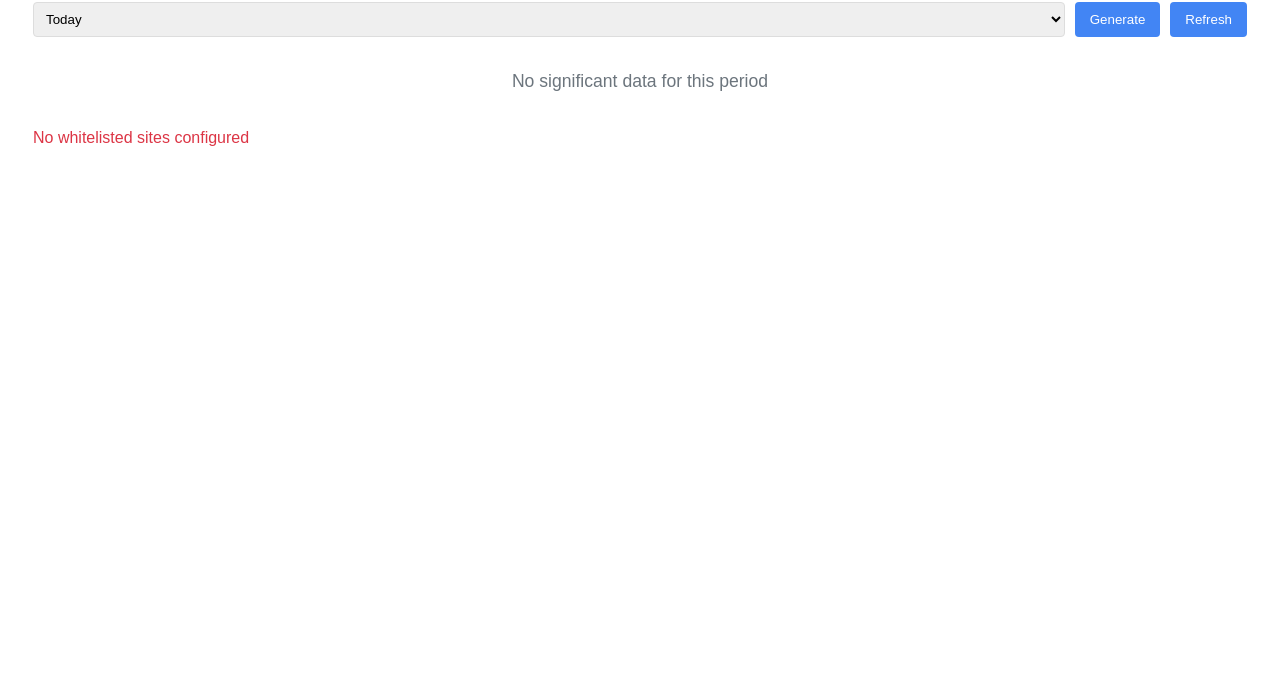
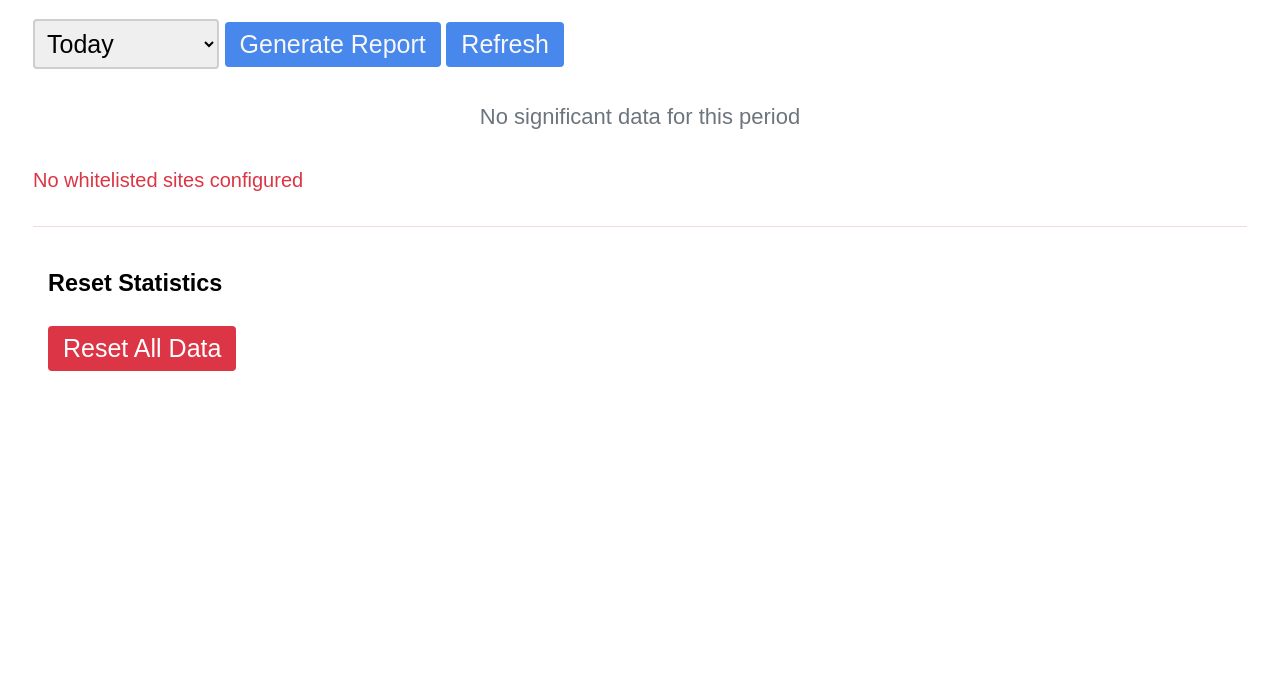
Before and after one commit to alanwang981/anti-procrastination, a browser extension: page report.html in a window 1280 px wide. Shown: the part 116-800 px from the top of the page. Drawn offline with Linux system fonts and the light colour scheme.

Commit message:
Update report.html
Added reset statistics

```diff
--- a/report.html
+++ b/report.html
@@ -8,6 +8,7 @@
       padding: 25px;
       min-width: 500px;
       line-height: 1.6;
+      font-size: 1.25em;
     }
     h1 {
       font-size: 1.8em;
@@ -23,16 +24,18 @@
     select {
       flex-grow: 1;
       padding: 8px;
-      border: 1px solid #ddd;
+      border: 2px solid #cecece;
       border-radius: 4px;
+      font-size: 1.25em;
     }
     button {
       padding: 8px 15px;
-      background-color: #4285f4;
-      color: white;
+      background-color: #4887eb;
+      color: #f8f8f8;
       border: none;
       border-radius: 4px;
       cursor: pointer;
+      font-size: 1.25em;
     }
     #report {
       margin-top: 20px;
@@ -66,24 +69,47 @@
       color: #6c757d;
       margin: 30px 0;
     }
+    .danger-zone {
+      margin-top: 30px;
+      padding: 15px;
+      border-top: 1px solid #f8d7da;
+    }
+    #resetStats {
+      background-color: #dc3545;
+      color: white;
+      padding: 8px 15px;
+      border: none;
+      border-radius: 4px;
+      cursor: pointer;
+    }
+    .confirmation-dialog {
+      display: none;
+      margin-top: 10px;
+    }
   </style>
 </head>
 <body>
   <h1>Productivity Report</h1>
 
-  <div class="controls">
    <select id="range">
     <option value="daily">Today</option>
     <option value="weekly">Last 7 Days</option>
     <option value="monthly">Last 30 Days</option>
     <option value="total">All Time</option>
   </select>
-    <button id="generate">Generate</button>
+  <button id="generate">Generate Report</button>
   <button id="refresh">Refresh</button>
+
+  <div id="report"></div>
+
+  <div class="danger-zone">
+    <h3>Reset Statistics</h3>
+    <button id="resetStats">Reset All Data</button>
+    <div class="confirmation-dialog" id="confirmReset">
+      <p>Are you sure? This cannot be undone.</p>
+      <button id="confirmResetBtn">Yes, Reset</button>
+      <button id="cancelResetBtn">Cancel</button>
     </div>
-
-  <div id="report">
-    <p class="no-data">Select a time range and generate report</p>
   </div>
 
   <script src="report.js"></script>
```
Lines whose indentation alone changed are shown as unchanged.
